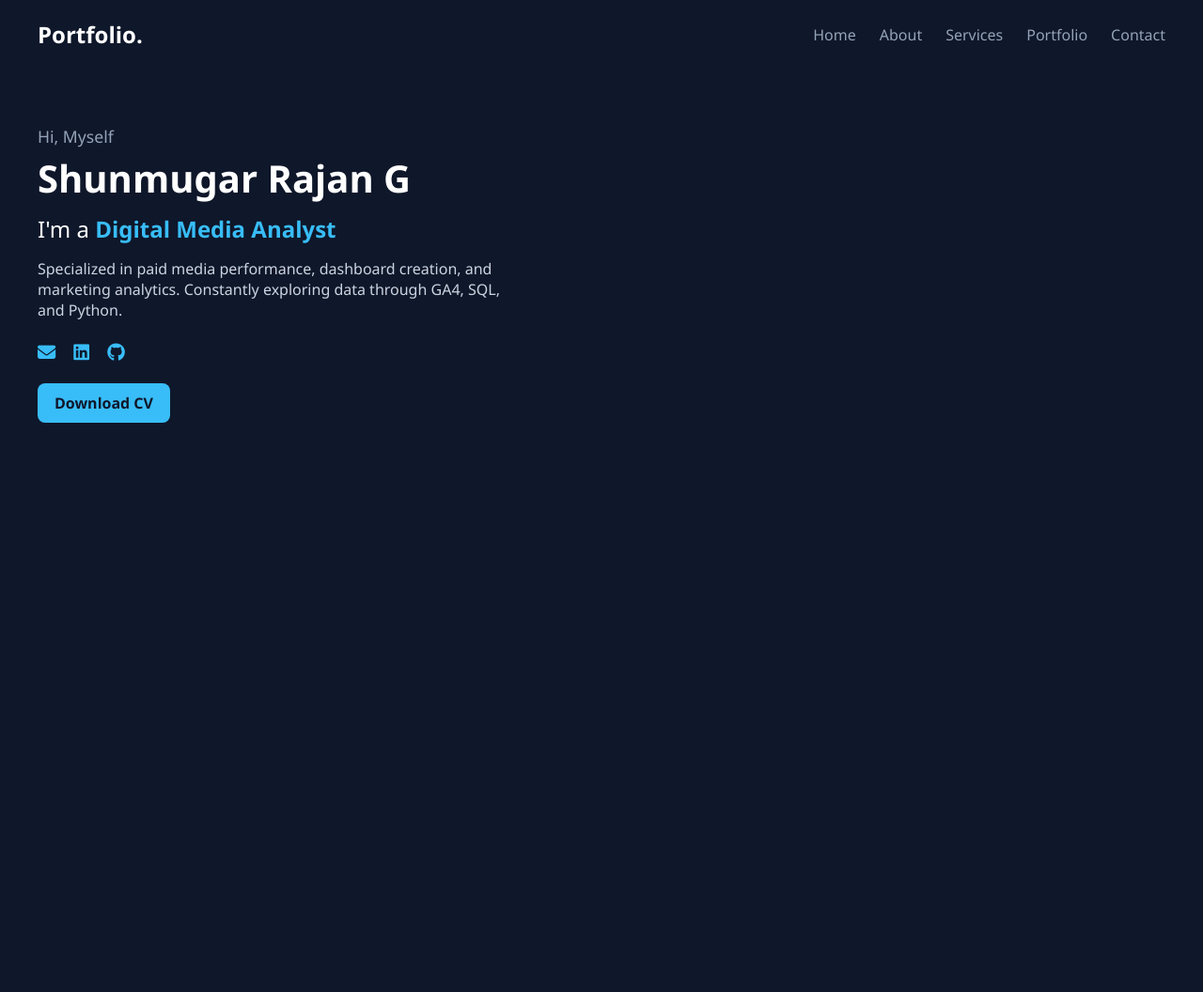
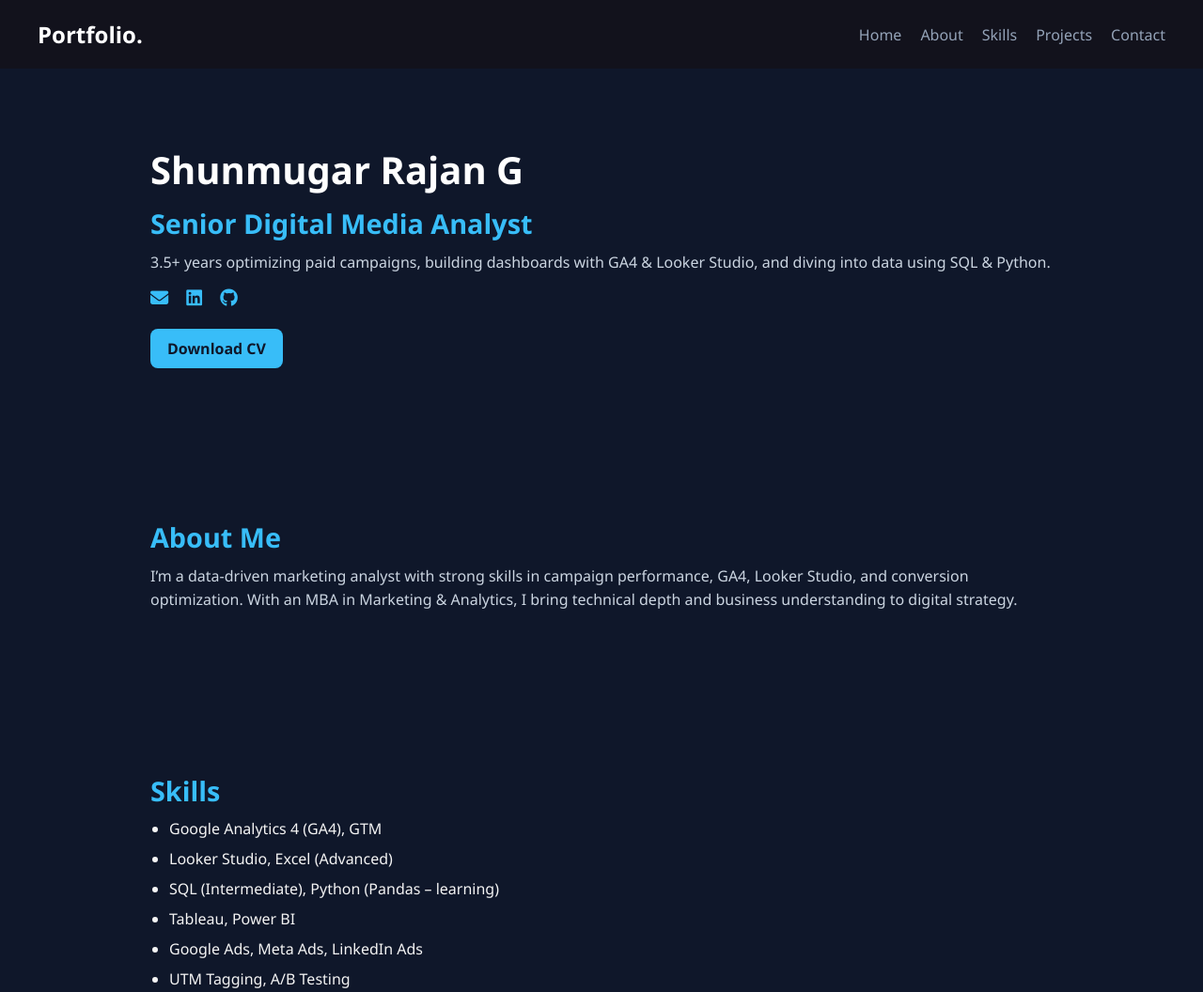
Before and after one commit to shunmugar1212/shunmugar1212.github.io, a plain HTML site: page index.html in a window 1280 px wide. Shown: the top 1056 px of the page at 94% size. Before the commit the page ends 800 px from the top, so only its background shows below. Drawn offline with nearby package versions, Linux system fonts and the light colour scheme.

Commit message:
Update index.html

```diff
--- a/index.html
+++ b/index.html
@@ -2,53 +2,170 @@
 <html lang="en">
 <head>
   <meta charset="UTF-8" />
-  <meta name="viewport" content="width=device-width, initial-scale=1.0"/>
+  <meta name="viewport" content="width=device-width, initial-scale=1.0" />
   <title>Shunmugar Rajan G | Portfolio</title>
-  <link rel="stylesheet" href="style.css" />
-  <link rel="stylesheet" href="https://cdnjs.cloudflare.com/ajax/libs/font-awesome/6.5.0/css/all.min.css">
+  <link rel="stylesheet" href="https://cdnjs.cloudflare.com/ajax/libs/font-awesome/6.5.0/css/all.min.css" />
+  <style>
+    * { box-sizing: border-box; margin: 0; padding: 0; font-family: 'Segoe UI', sans-serif; }
+    html { scroll-behavior: smooth; }
+    body { background: #0f172a; color: #f4f4f4; }
+
+    header {
+      background: #12121c;
+      padding: 20px 40px;
+      display: flex;
+      justify-content: space-between;
+      align-items: center;
+    }
+
+    .logo { font-size: 1.5rem; font-weight: bold; color: #fff; }
+
+    nav ul {
+      display: flex;
+      gap: 20px;
+      list-style: none;
+    }
+
+    nav a {
+      color: #94a3b8;
+      text-decoration: none;
+      font-weight: 500;
+    }
+
+    nav a:hover {
+      color: #38bdf8;
+    }
+
+    section {
+      padding: 80px 20px;
+      max-width: 1000px;
+      margin: auto;
+    }
+
+    h1 { font-size: 2.5rem; color: #fff; margin-bottom: 10px; }
+    h2 { color: #38bdf8; margin-bottom: 10px; font-size: 1.8rem; }
+    p { margin: 10px 0; color: #cbd5e1; line-height: 1.6; }
+
+    .social-icons a {
+      color: #38bdf8;
+      font-size: 1.2rem;
+      margin-right: 15px;
+    }
+
+    .btn-cv {
+      display: inline-block;
+      background: #38bdf8;
+      color: #0f172a;
+      padding: 10px 18px;
+      border-radius: 8px;
+      font-weight: bold;
+      margin-top: 20px;
+      text-decoration: none;
+    }
+
+    .skills ul, .projects ul {
+      padding-left: 20px;
+    }
+
+    .skills li, .projects li {
+      margin-bottom: 10px;
+    }
+
+    footer {
+      text-align: center;
+      background: #12121c;
+      padding: 20px;
+      font-size: 0.9rem;
+      color: #aaa;
+    }
+
+    @media screen and (max-width: 768px) {
+      nav ul {
+        flex-wrap: wrap;
+        justify-content: center;
+        gap: 10px;
+      }
+    }
+  </style>
   <script src="https://unpkg.com/scrollreveal"></script>
 </head>
+
 <body>
 
-  <nav class="navbar">
+  <header class="navbar">
     <div class="logo">Portfolio.</div>
-    <ul class="nav-links">
-      <li><a href="#">Home</a></li>
-      <li><a href="#">About</a></li>
-      <li><a href="#">Services</a></li>
-      <li><a href="#">Portfolio</a></li>
-      <li><a href="#">Contact</a></li>
+    <nav>
+      <ul>
+        <li><a href="#home">Home</a></li>
+        <li><a href="#about">About</a></li>
+        <li><a href="#skills">Skills</a></li>
+        <li><a href="#projects">Projects</a></li>
+        <li><a href="#contact">Contact</a></li>
       </ul>
     </nav>
+  </header>
 
-  <section class="hero">
-    <div class="hero-content">
-      <div class="left">
-        <p class="intro">Hi, Myself</p>
+  <section id="home">
     <h1>Shunmugar Rajan G</h1>
-        <h2>I'm a <span class="highlight">Digital Media Analyst</span></h2>
-        <p class="desc">Specialized in paid media performance, dashboard creation, and marketing analytics. Constantly exploring data through GA4, SQL, and Python.</p>
+    <h2>Senior Digital Media Analyst</h2>
+    <p>3.5+ years optimizing paid campaigns, building dashboards with GA4 & Looker Studio, and diving into data using SQL & Python.</p>
     <div class="social-icons">
       <a href="mailto:shunmugar1212@gmail.com"><i class="fa-solid fa-envelope"></i></a>
       <a href="https://linkedin.com/in/shunmugar1212" target="_blank"><i class="fab fa-linkedin"></i></a>
       <a href="https://github.com/shunmugar1212" target="_blank"><i class="fab fa-github"></i></a>
     </div>
-       <a href="assets/resume.pdf" target="_blank" class="btn-cv">Download CV</a>
-      </div>
-    </div>
+    <a href="assets/resume.pdf" class="btn-cv" target="_blank">Download CV</a>
   </section>
+
+  <section id="about">
+    <h2>About Me</h2>
+    <p>
+      I’m a data-driven marketing analyst with strong skills in campaign performance, GA4, Looker Studio, and conversion optimization. With an MBA in Marketing & Analytics, I bring technical depth and business understanding to digital strategy.
+    </p>
+  </section>
+
+  <section id="skills" class="skills">
+    <h2>Skills</h2>
+    <ul>
+      <li>Google Analytics 4 (GA4), GTM</li>
+      <li>Looker Studio, Excel (Advanced)</li>
+      <li>SQL (Intermediate), Python (Pandas – learning)</li>
+      <li>Tableau, Power BI</li>
+      <li>Google Ads, Meta Ads, LinkedIn Ads</li>
+      <li>UTM Tagging, A/B Testing</li>
+    </ul>
+  </section>
+
+  <section id="projects" class="projects">
+    <h2>Projects</h2>
+    <ul>
+      <li><strong>Marketing Dashboard Automation:</strong> GA4 → Sheets → Looker Studio. Cut reporting time by 70%.</li>
+      <li><strong>Funnel Drop-off Analysis:</strong> Used GA4 & Excel to improve lead conversion by 15%.</li>
+      <li><strong>Ongoing Learning:</strong> SQL with BigQuery, Python data cleaning, Tableau eCommerce dashboard.</li>
+    </ul>
+  </section>
+
+  <section id="contact">
+    <h2>Contact</h2>
+    <p>Email: <a href="mailto:shunmugar1212@gmail.com">shunmugar1212@gmail.com</a></p>
+    <p>Phone: +91 99946 91111</p>
+    <p>LinkedIn: <a href="https://linkedin.com/in/shunmugar1212" target="_blank">linkedin.com/in/shunmugar1212</a></p>
+    <p>Location: Coimbatore, Tamil Nadu</p>
+  </section>
+
+  <footer>
+    <p>© 2025 Shunmugar Rajan G — <a href="https://shunmugar1212.github.io" style="color:#38bdf8;">shunmugar1212.github.io</a></p>
+  </footer>
+
   <script>
-  ScrollReveal({
-    distance: '60px',
-    duration: 1000,
-    delay: 200,
-    reset: true
-  });
+    ScrollReveal({ distance: '40px', duration: 800, delay: 100, reset: false });
+    ScrollReveal().reveal('.navbar', { origin: 'top' });
+    ScrollReveal().reveal('#home', { origin: 'left' });
+    ScrollReveal().reveal('#about', { origin: 'bottom' });
+    ScrollReveal().reveal('#skills', { origin: 'right' });
+    ScrollReveal().reveal('#projects', { origin: 'left' });
+    ScrollReveal().reveal('#contact', { origin: 'bottom' });
+  </script>
 
-  ScrollReveal().reveal('.left', { origin: 'left' });
-  ScrollReveal().reveal('.right', { origin: 'right' });
-  ScrollReveal().reveal('.navbar', { origin: 'top' });
-  ScrollReveal().reveal('#about, #skills, #projects, #contact', { origin: 'bottom', interval: 200 });
-</script>
 </body>
 </html>
```
Lines whose indentation alone changed are shown as unchanged.
